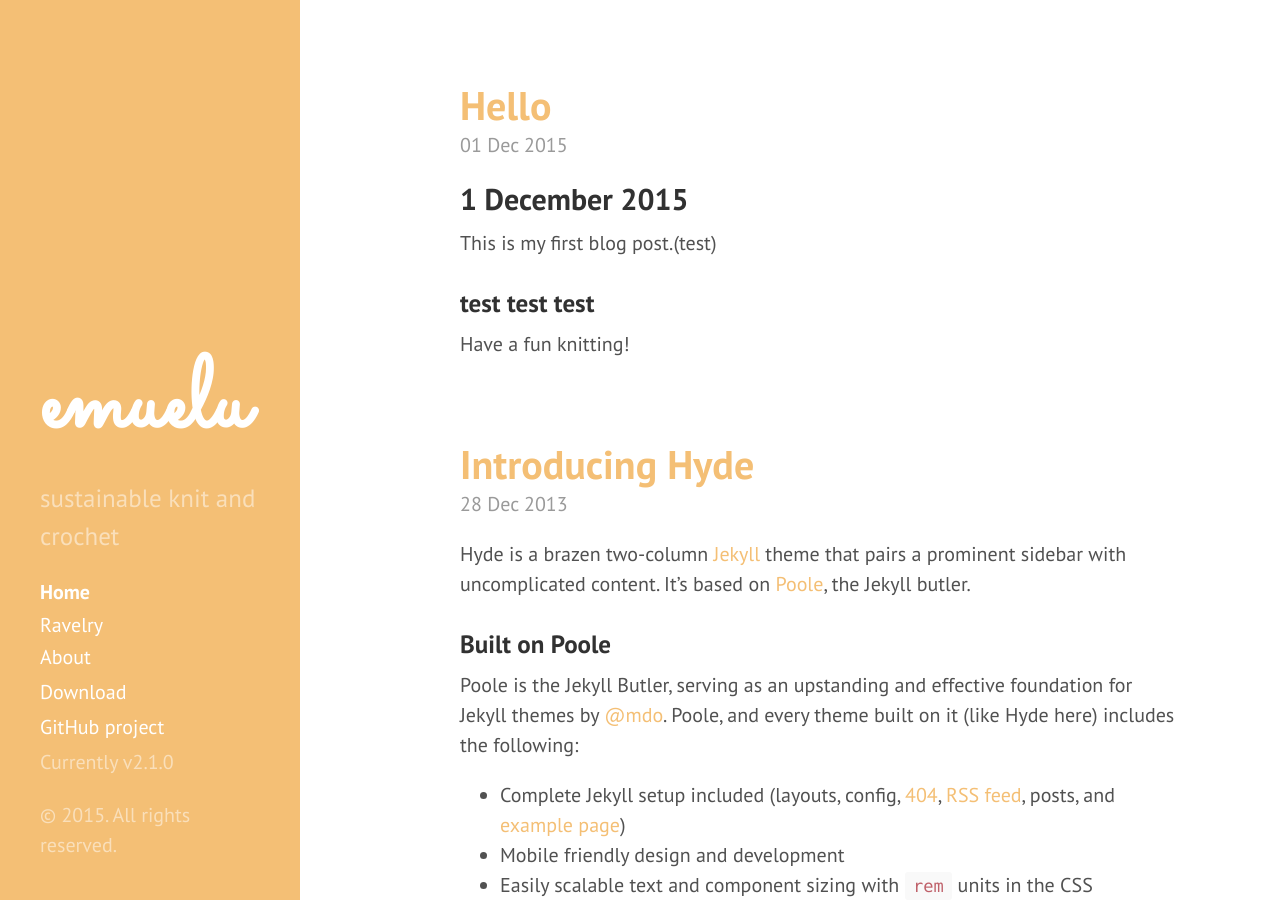
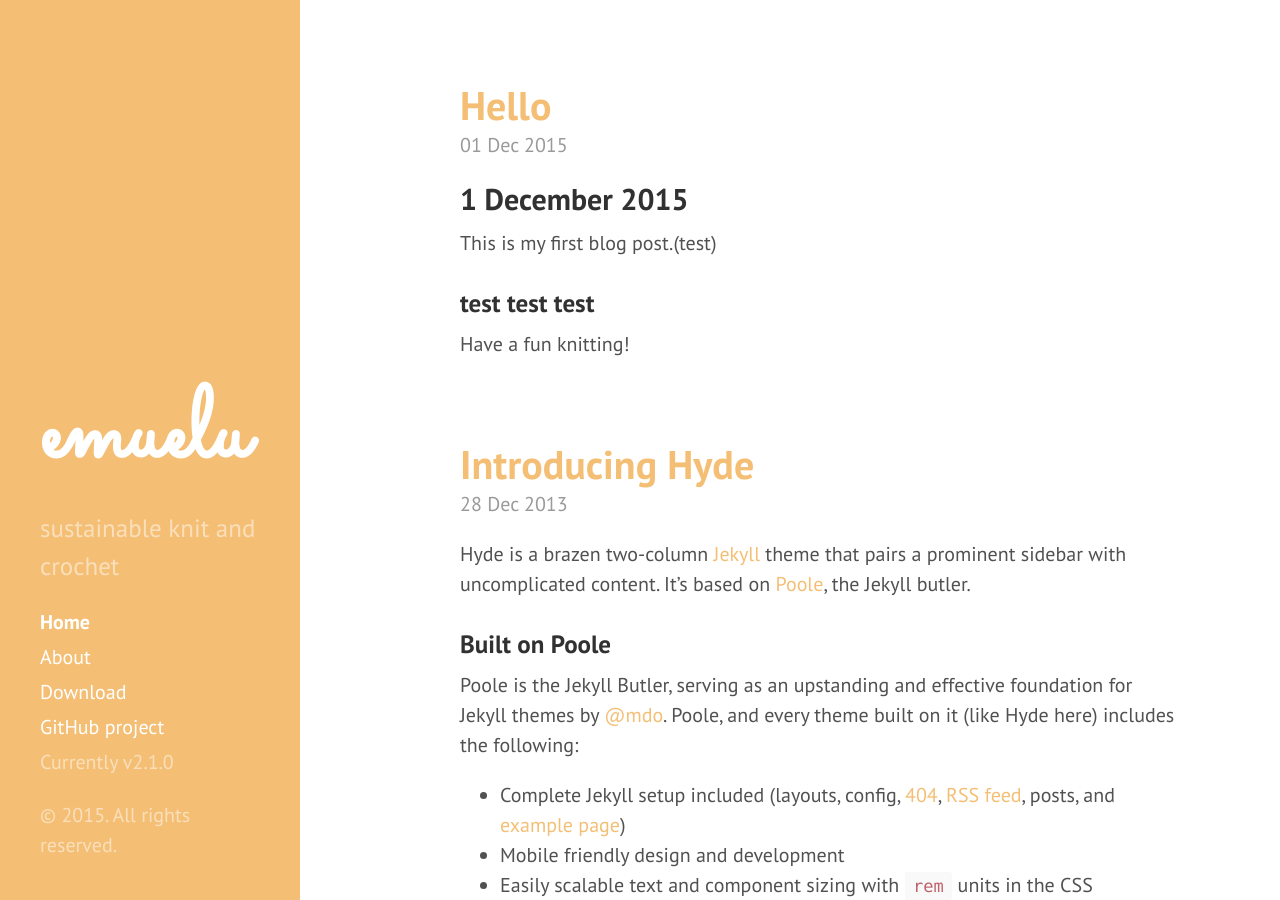
Before and after one commit to mamilaugesen/emuelu.github.io, a Jekyll site: the page built from index.html, in a window 1280 px wide and 900 px high. Built offline with Jekyll 4.4.1, drawn with Linux system fonts in a browser that asks for light colours; Markdown is read by kramdown in place of the engine named in the settings; the list of posts is cut into pages by our own code; a style sheet for code colours, icons or effects is not loaded.

Commit message:
Updated sidebar.html

```diff
--- a/_includes/sidebar.html
+++ b/_includes/sidebar.html
@@ -12,7 +12,7 @@
     <nav class="sidebar-nav">
       <a class="sidebar-nav-item{% if page.url == site.baseurl %} active{% endif %}" href="{{ site.baseurl }}">Home</a>
 
-      <a class="socicon-ravelry">Ravelry</a>
+      <a class="socicon-ravelry"></a>
 
       {% comment %}
         The code below dynamically generates a sidebar nav of pages with
```
